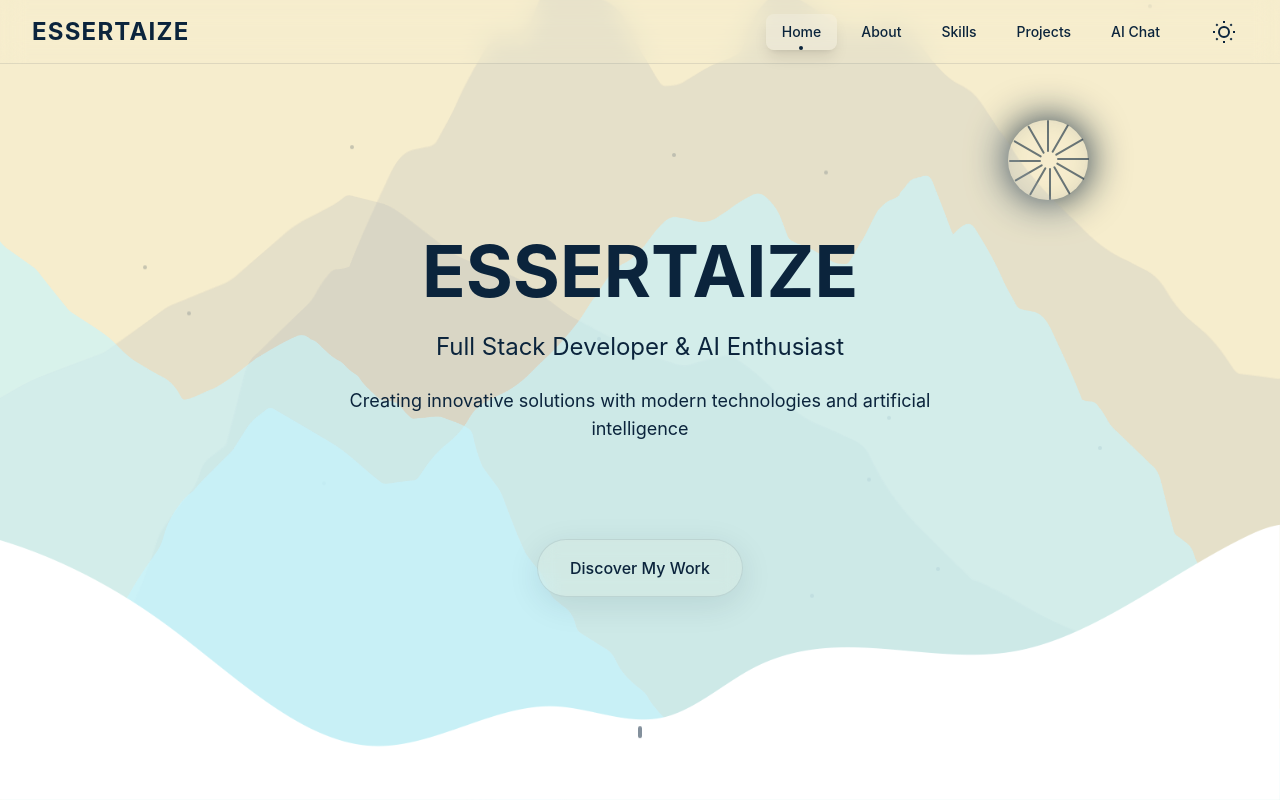
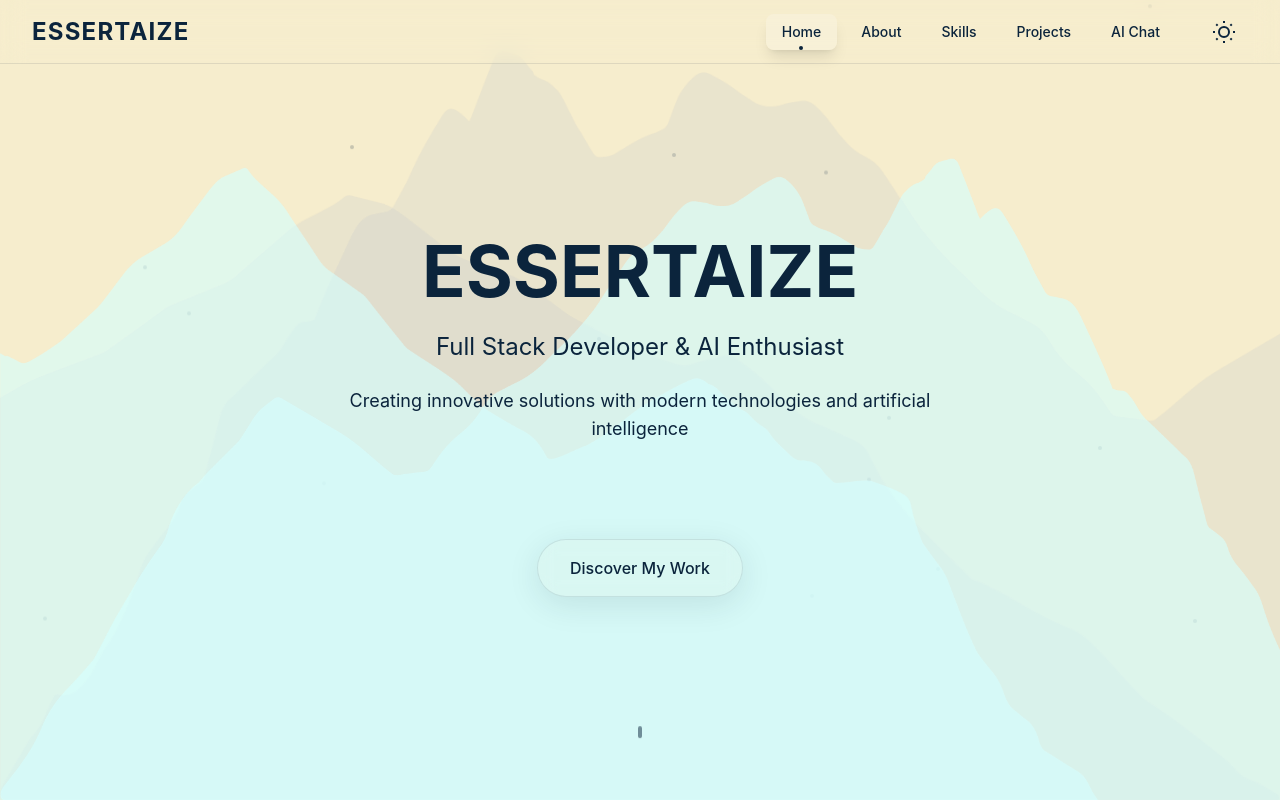
Before and after one commit to NolanEssertaize/portfolio-front, a Next.js app: page / in a window 1280 px wide. Shown: the top 800 px of the page. Built offline with nearby package versions, Linux system fonts and the light colour scheme.

Commit message:
Fix heropage

```diff
--- a/src/app/globals.css
+++ b/src/app/globals.css
@@ -61,8 +61,8 @@
 
 [data-theme="dark"] {
   --predominant: #F6EDCD;
-  --background: #0B243C;
-  --surface: rgba(11, 36, 60, 0.8);
+  --background: hsl(209, 69%, 14%);
+  --surface: #0b243ccc;
   --surface-glass: rgba(11, 36, 60, 0.4);
   --mountain-primary: #2C4A4A;
   --mountain-secondary: #1F3838;
--- a/src/components/sections/HeroSection.tsx
+++ b/src/components/sections/HeroSection.tsx
@@ -23,23 +23,14 @@ const HeroSection: React.FC = () => {
   }
 
   const mountainLayers = [
-    {
-      src: '/background1.png',
-      zIndex: 10,
-      parallaxSpeed: 0,
-      direction: 'left',
-      position: { left: '-20%', right:'-80%', bottom: '0%'},
-      size: { width: '60%', height: 'auto' },
-      colorFilter: 'var(--primary)'
-    },
 
     {
       src: '/background2left.png',
       zIndex: 8,
       parallaxSpeed: 0.8,
       direction: 'left',
-      position: { left: '-20%', bottom: '0%' },
-      size: { width: '60%', height: 'auto' },
+      position: { left: '0%', bottom: '-20%' },
+      size: { width: '90%', height: 'auto' },
       colorFilter: 'var(--secondary)'
     },
     {
@@ -47,8 +38,8 @@ const HeroSection: React.FC = () => {
       zIndex: 8,
       parallaxSpeed: 0.8,
       direction: 'right',
-      position: { right: '-50%', bottom: '0%' },
-      size: { width: '70%', height: 'auto' },
+      position: { right: '-20%', bottom: '0%' },
+      size: { width: '90%', height: 'auto' },
       colorFilter: 'var(--secondary)'
     },
 
@@ -58,7 +49,7 @@ const HeroSection: React.FC = () => {
       parallaxSpeed: 0.4,
       direction: 'left',
       position: { left: '-40%', bottom: '0%' },
-      size: { width: '110%', height: 'auto' },
+      size: { width: '150%', height: 'auto' },
       colorFilter: 'var(--secondary)'
     },
     {
@@ -67,7 +58,7 @@ const HeroSection: React.FC = () => {
       parallaxSpeed: 0.4,
       direction: 'right',
       position: { right: '-40%', bottom: '0%' },
-      size: { width: '110%', height: 'auto' },
+      size: { width: '90%', height: 'auto' },
       colorFilter: 'var(--secondary)'
     },
   ];
@@ -183,67 +174,13 @@ const HeroSection: React.FC = () => {
         </div>
       </div>
 
-      {/* Sun/Moon in the sky */}
-      <div
-        className="absolute transition-all duration-500"
-        style={{
-          top: '15%',
-          right: '15%',
-          transform: `translateY(${scrollY * 0.2}px)`,
-          zIndex: 2
-        }}
-      >
-        <div
-          className="w-20 h-20 rounded-full transition-all duration-500 glass"
-          style={{
-            background: 'var(--glass-bg)',
-            boxShadow: '0 0 40px var(--primary), inset 0 0 20px var(--glass-border)'
-          }}
-        >
-          {/* Sun rays for light theme */}
-          <div className="absolute inset-0 dark:opacity-0 transition-opacity duration-500">
-            {[...Array(12)].map((_, i) => (
-              <div
-                key={i}
-                className="absolute w-0.5 h-8 rounded-full"
-                style={{
-                  backgroundColor: 'var(--primary)',
-                  transformOrigin: '2px 40px',
-                  transform: `rotate(${i * 30}deg)`,
-                  opacity: 0.6,
-                  left: '50%',
-                  top: '50%',
-                  marginLeft: '-1px',
-                  marginTop: '-40px'
-                }}
-              />
-            ))}
-          </div>
-
-          {/* Moon craters for dark theme */}
-          <div className="absolute inset-0 opacity-0 dark:opacity-100 transition-opacity duration-500">
-            <div
-              className="absolute w-3 h-3 rounded-full top-4 right-5"
-              style={{ backgroundColor: 'var(--mountain-secondary)' }}
-            />
-            <div
-              className="absolute w-2 h-2 rounded-full top-8 right-7"
-              style={{ backgroundColor: 'var(--mountain-secondary)' }}
-            />
-            <div
-              className="absolute w-1.5 h-1.5 rounded-full top-10 right-4"
-              style={{ backgroundColor: 'var(--mountain-secondary)' }}
-            />
-          </div>
-        </div>
-      </div>
-
       {/* Hero Content */}
       <div className="relative flex items-center justify-center h-full text-center px-4" style={{ zIndex: 15}}>
         <div className="max-w-4xl mx-auto">
           <div
             className="glass-strong rounded-3xl p-8 mb-8"
             style={{
+              position:'',
               transform: `translateY(${scrollY * 0.1}px)`, // Réduit le parallax du contenu
             }}
           >
```
Also changed, not shown: public/background1.png (deleted).
